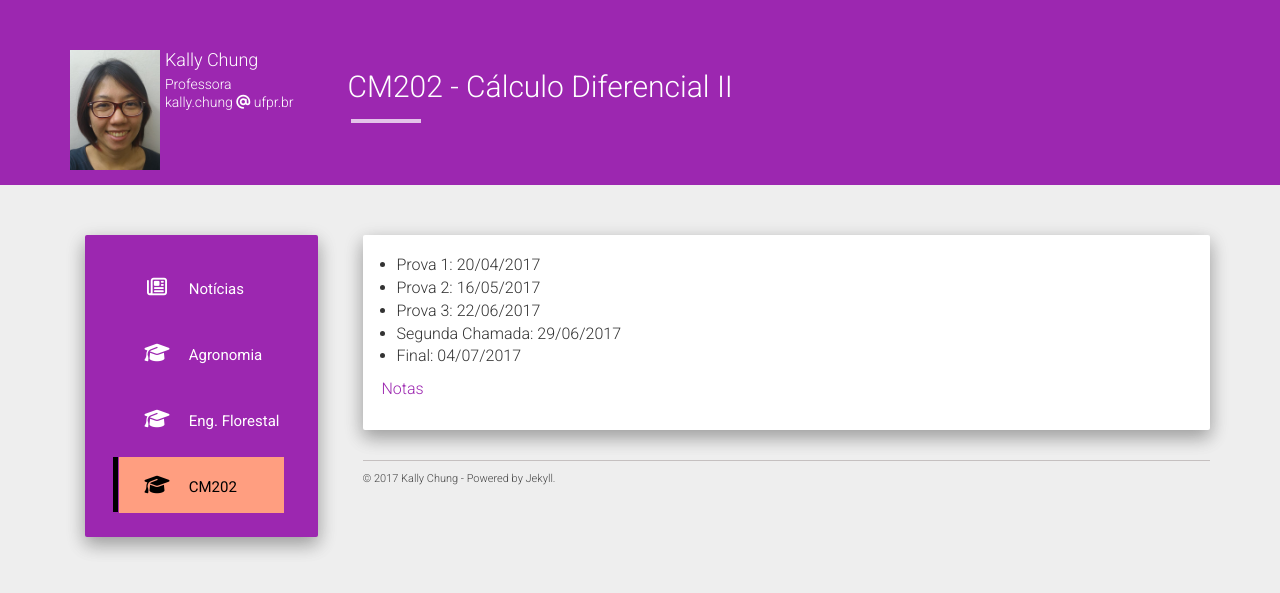
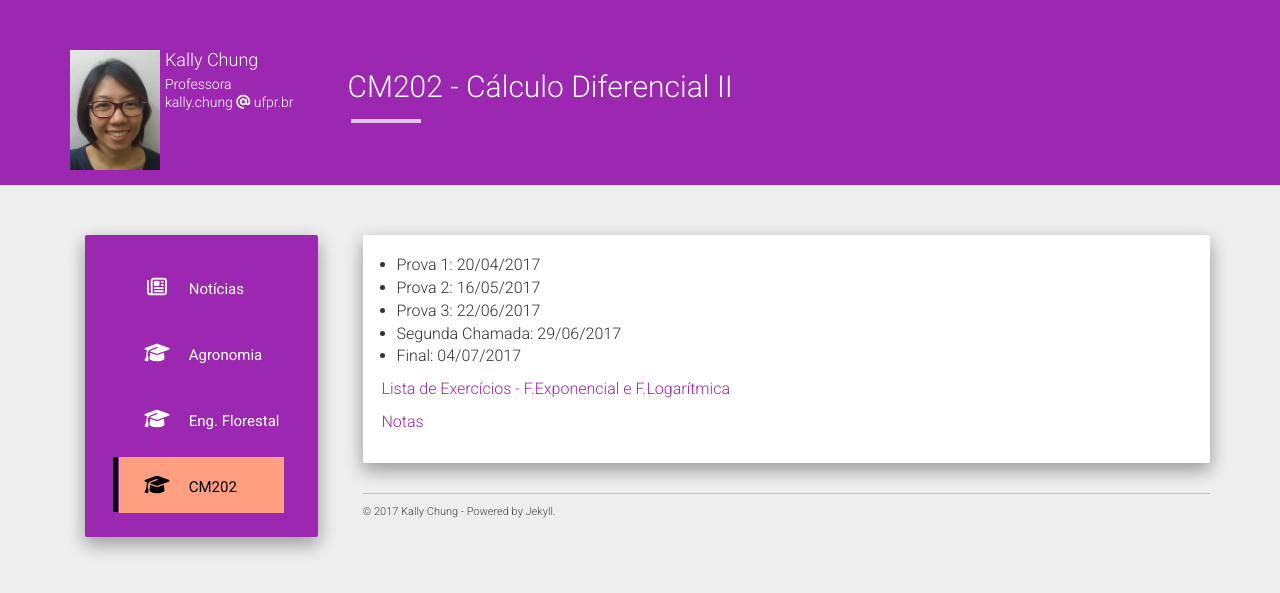
Before and after one commit to chunggnuhc/chunggnuhc.github.io, a Jekyll site: the page built from cm202.md, in a window 1280 px wide. Shown: the top 593 px of the page. Built offline with Jekyll 4.4.1, drawn with Linux system fonts in a browser that asks for light colours; nearby versions of some CDN libraries.

Commit message:
Lista de exercicios MinMax adicionada

```diff
--- a/cm202.md
+++ b/cm202.md
@@ -10,4 +10,6 @@ permalink: /cm202/
 - Segunda Chamada: 29/06/2017
 - Final: 04/07/2017
 
+[Lista de Exercícios - F.Exponencial e F.Logarítmica](/disciplinas/listaMinMax.pdf)
+
 [Notas](cm202-notas.pdf)
```
